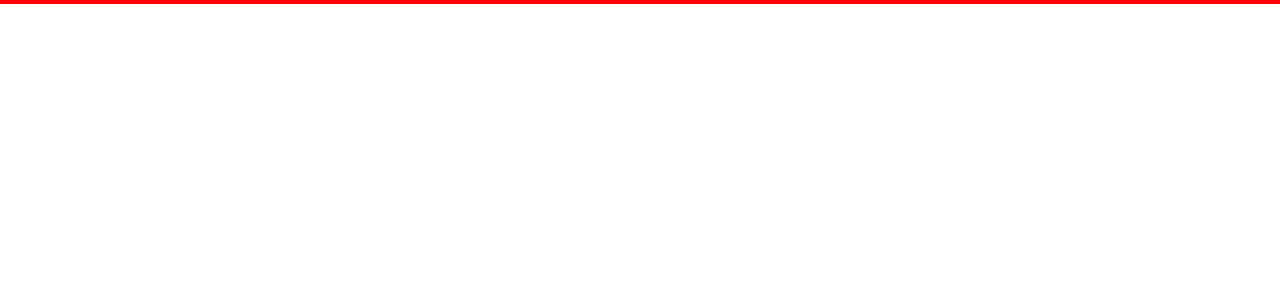
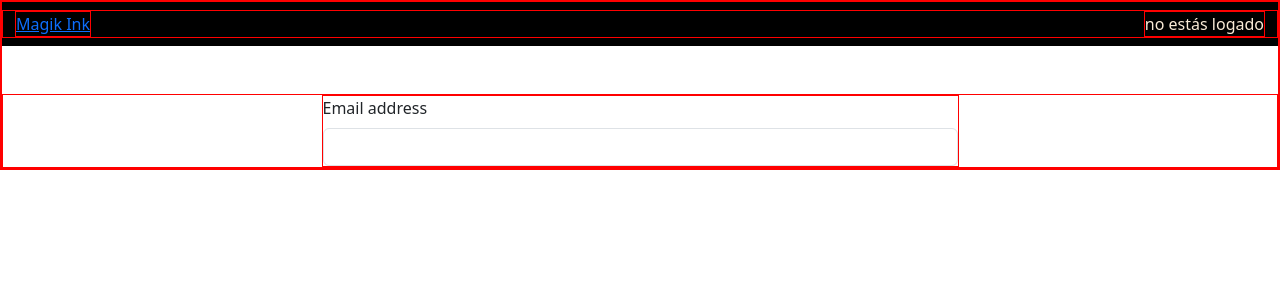
Before and after one commit to aipacheco/Tattoo-Studio, a React (Vite) app: page /register in a window 1280 px wide. Before the commit this address had no page. Shown: the top 300 px of the page. Built offline with nearby package versions, Linux system fonts and the light colour scheme.

Commit message:
feat: views structure

```diff
--- /dev/null
+++ b/src/components/Input/InputCustom.css
@@ -0,0 +1,5 @@
+input:focus {
+    border-color: rgb(255, 255, 255) !important;
+    box-shadow: none !important;
+    outline: none !important;
+  }
--- /dev/null
+++ b/src/components/Input/InputCustom.jsx
@@ -0,0 +1,11 @@
+import "./InputCustom.css"
+const InputCustom = () => {
+  return (
+    <>
+      <label className="form-label">Email address</label>
+      <input type="email" name="" className="form-control"></input>
+    </>
+  )
+}
+
+export default InputCustom
--- a/src/index.css
+++ b/src/index.css
@@ -1,6 +1,7 @@
 #root {
   margin: 0;
   padding: 0;
+
 }
 div{
   border: 1px solid red
--- a/src/layout.jsx
+++ b/src/layout.jsx
@@ -1,7 +1,9 @@
 import { BrowserRouter, Route, Routes } from "react-router-dom"
-// import { Navbar } from "./component/navbar"
 // import { Footer } from "./component/footer"
 import Home from "./pages/Home/Home"
+import Register from "./pages/Register/Register"
+import Login from "./pages/Login/Login"
+import Profile from "./pages/Profile/Profile"
 
 export const Layout = () => {
   /*una ruta se compone de una dirección y unos params,
@@ -10,9 +12,11 @@ export const Layout = () => {
   return (
     <div>
       <BrowserRouter>
-        {/* <Navbar /> */}
         <Routes>
           <Route path="/" element={<Home />} />
+          <Route path="/register" element={<Register />} />
+          <Route path="/login" element={<Login />} />
+          <Route path="/profile" element={<Profile />} />
         </Routes>
         {/* <Footer /> */}
       </BrowserRouter>
--- a/src/pages/Home/Home.jsx
+++ b/src/pages/Home/Home.jsx
@@ -1,9 +1,11 @@
+import "./Home.css"
 import {  NavbarCustom } from '../../components/Navbar/NavbarCustom'
 
 const Home = () => {
   return (
 <>
 <NavbarCustom/>
+
 </>
   )
 }
--- /dev/null
+++ b/src/pages/Login/Login.jsx
@@ -0,0 +1,11 @@
+import "./Login.css"
+
+const Login = () => {
+  return (
+    <div>
+
+    </div>
+  )
+}
+
+export default Login
--- /dev/null
+++ b/src/pages/Profile/Profile.jsx
@@ -0,0 +1,11 @@
+import "./Profile.css"
+
+const Profile = () => {
+  return (
+    <div>
+
+    </div>
+  )
+}
+
+export default Profile
--- /dev/null
+++ b/src/pages/Register/Register.css
@@ -0,0 +1,5 @@
+.form {
+  margin-top: 3em;
+  display: flex;
+  justify-content: center;
+}
--- /dev/null
+++ b/src/pages/Register/Register.jsx
@@ -0,0 +1,18 @@
+import InputCustom from "../../components/Input/InputCustom"
+import { NavbarCustom } from "../../components/Navbar/NavbarCustom"
+import "./Register.css"
+
+const Register = () => {
+  return (
+    <>
+      <NavbarCustom />
+     <div className="form">
+     <div className="col-12 col-md-6 col-lg-6">
+        <InputCustom />
+      </div>
+     </div>
+    </>
+  )
+}
+
+export default Register
```
Also changed, not shown: src/pages/Login/Login.css (added), src/pages/Profile/Profile.css (added).
